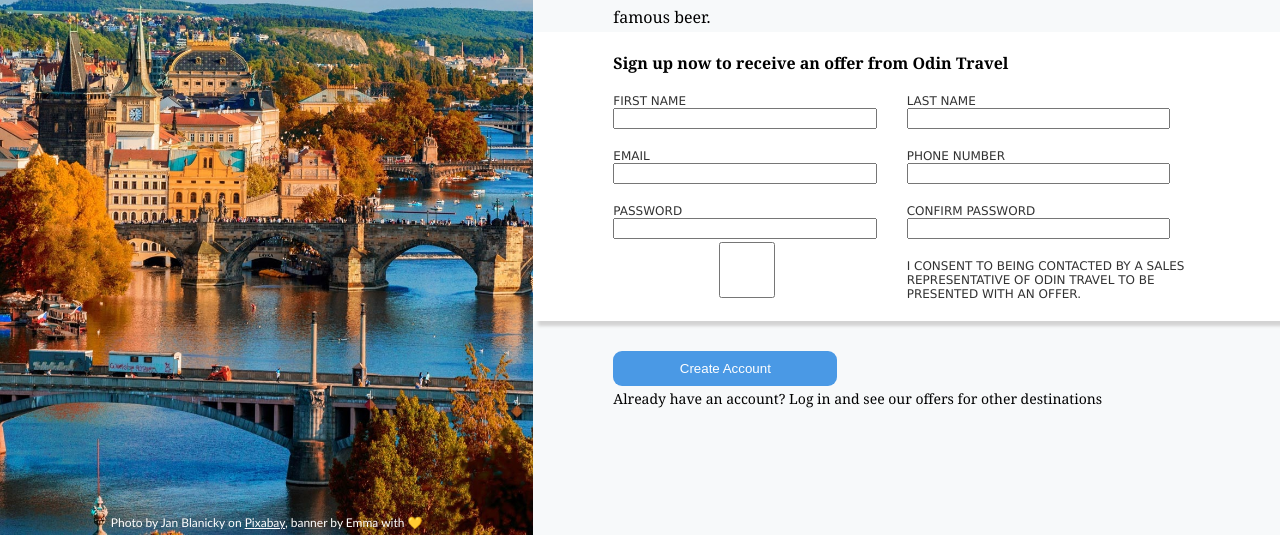
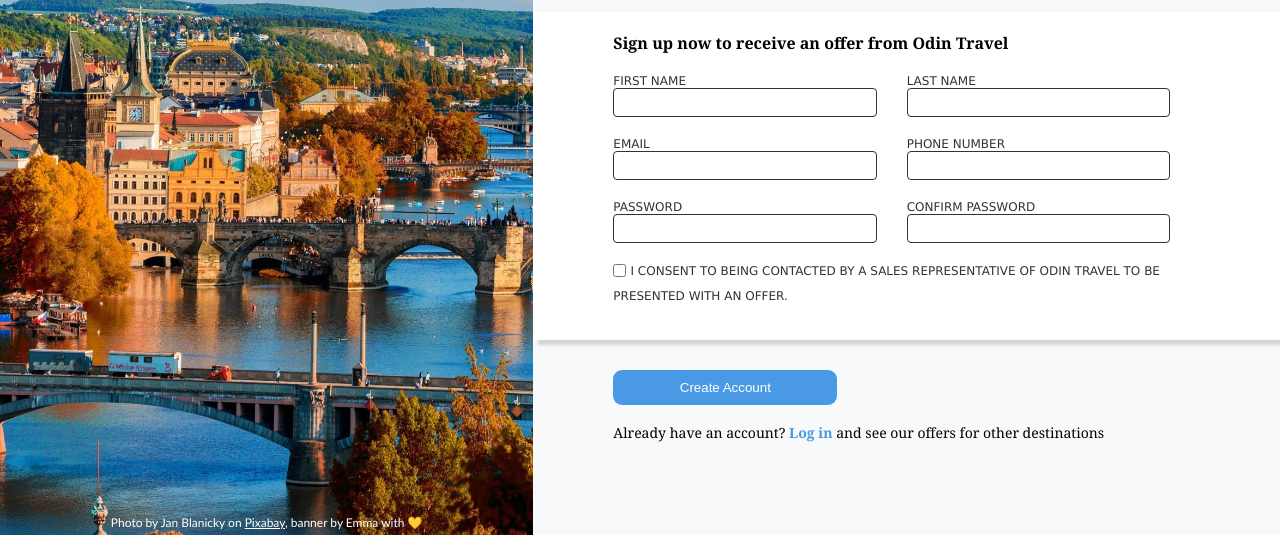
Before and after one commit to eungureanu/odin-form, a plain HTML site: page index.html in a window 1280 px wide. Shown: the part 265-800 px from the top of the page. Drawn offline with Linux system fonts and the light colour scheme; a web font is replaced by a local one.

Commit message:
Update overall styling

```diff
--- a/form_styling.css
+++ b/form_styling.css
@@ -60,9 +60,9 @@ body {
     padding-bottom: 5px;
 }
 
-a:link {
+a:link, a:visited {
     color: white;
-  }
+}
 
 .right-container {
     width: 70%;
@@ -81,6 +81,7 @@ a:link {
 form {
     background-color: white;
     padding: 20px 80px;
+    margin-top: 15px;
     box-shadow: 5px 5px 3px lightgrey;
     display: grid;
     grid-template-columns: 50% 50%;
@@ -96,13 +97,29 @@ label {
     text-transform: uppercase;
     font-family: 'Verdana', sans-serif;
     font-size: 12px;
-    color: rgb(44,44,44);
     padding-top: 20px;
     color: rgb(50, 50, 50);
 }
 
 input {
     margin-right: 30px;
+    border: 0.5px solid rgb(50, 50, 50);
+    border-radius: 4px;
+    height: 25px;
+}
+
+.checkbox {
+    grid-column: 1 / span 2;
+    padding: 15px 0px;
+}
+
+input[type=checkbox]{
+    margin: 0px;
+    vertical-align: middle;
+}
+
+.checkbox > label {
+    padding: 0px;
 }
 
 button {
@@ -123,4 +140,9 @@ button:hover {
 
 .existing-user {
     font-size: 14px;
+    padding-top: 15px;
 }
+
+strong {
+color: #4A99E5;
+}
--- a/index.html
+++ b/index.html
@@ -28,24 +28,26 @@
 
             <label for="first_name">First Name</label>
             <label for="last_name">Last Name</label>
-            <input type="text" id="first_name">
-            <input type="text" id="last_name">
+            <input type="text" id="first_name" required>
+            <input type="text" id="last_name" required>
 
             <label for="email">Email</label>
             <label for="phone_nr">Phone Number</label>
-            <input type="email" id="email">
-            <input type="number" id="phone_nr">
+            <input type="email" id="email" required>
+            <input type="number" id="phone_nr" required>
 
             <label for="password">Password</label>
             <label for="confirm_password">Confirm Password</label>
-            <input type="password" id="first_name">
-            <input type="password" id="confirm_password">
+            <input type="password" id="first_name" required>
+            <input type="password" id="confirm_password" required>
 
-            <input type="checkbox" id="accept_terms" name="acceptTerms" value="yes">
-            <label for="accept_terms">I consent to being contacted by a sales representative of Odin Travel to be presented with an offer.</label>
+            <div class="checkbox">
+                <input type="checkbox" id="accept_terms" name="acceptTerms" value="yes">
+                <label for="accept_terms">I consent to being contacted by a sales representative of Odin Travel to be presented with an offer.</label>
+            </div>
         </form>
         <button>Create Account</button>
-        <div class="marketing-text existing-user">Already have an account? <span>Log in</span> and see our offers for other destinations</div>
+        <div class="marketing-text existing-user">Already have an account? <strong>Log in</strong> and see our offers for other destinations</div>
     </div>
 </body>
 </html>
```
